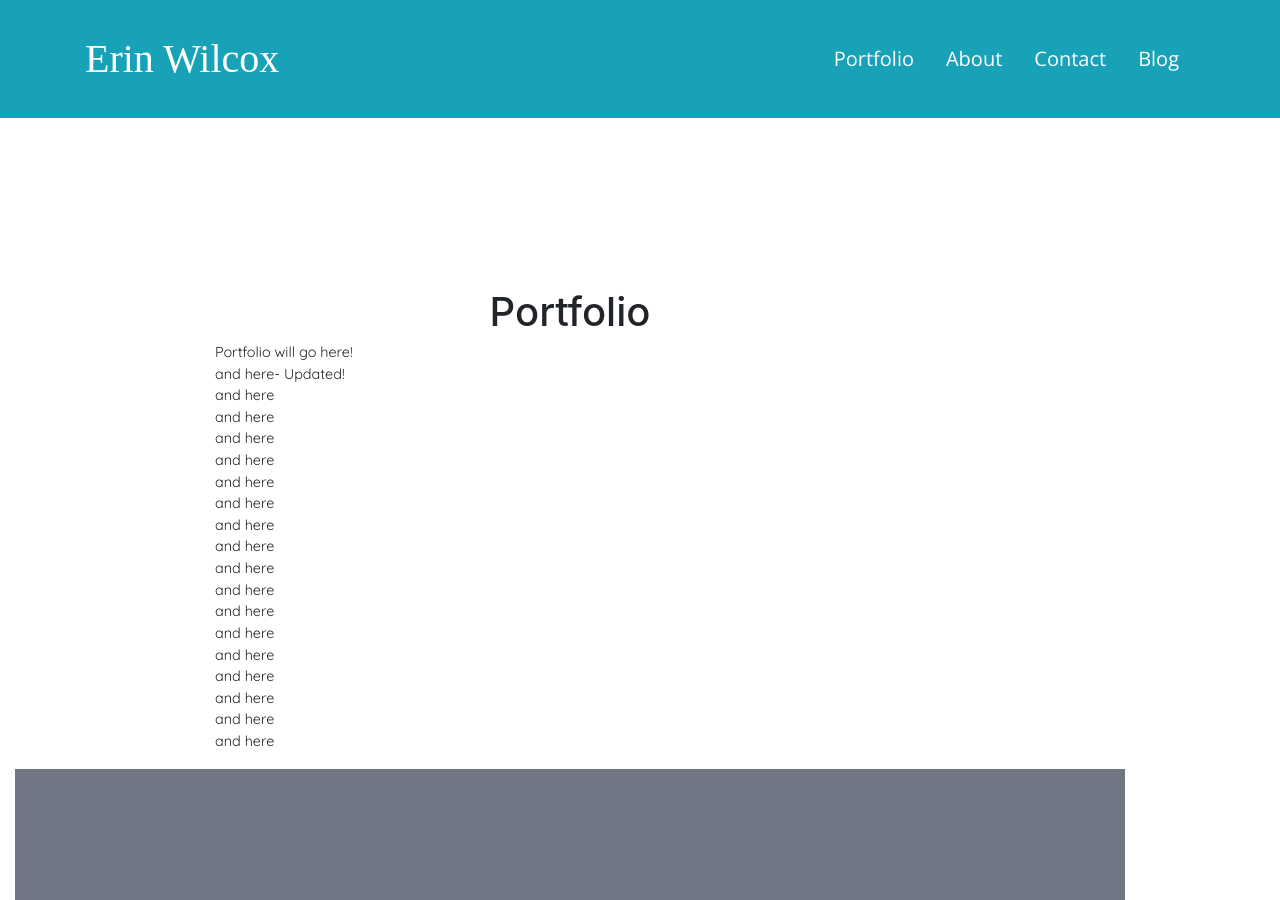
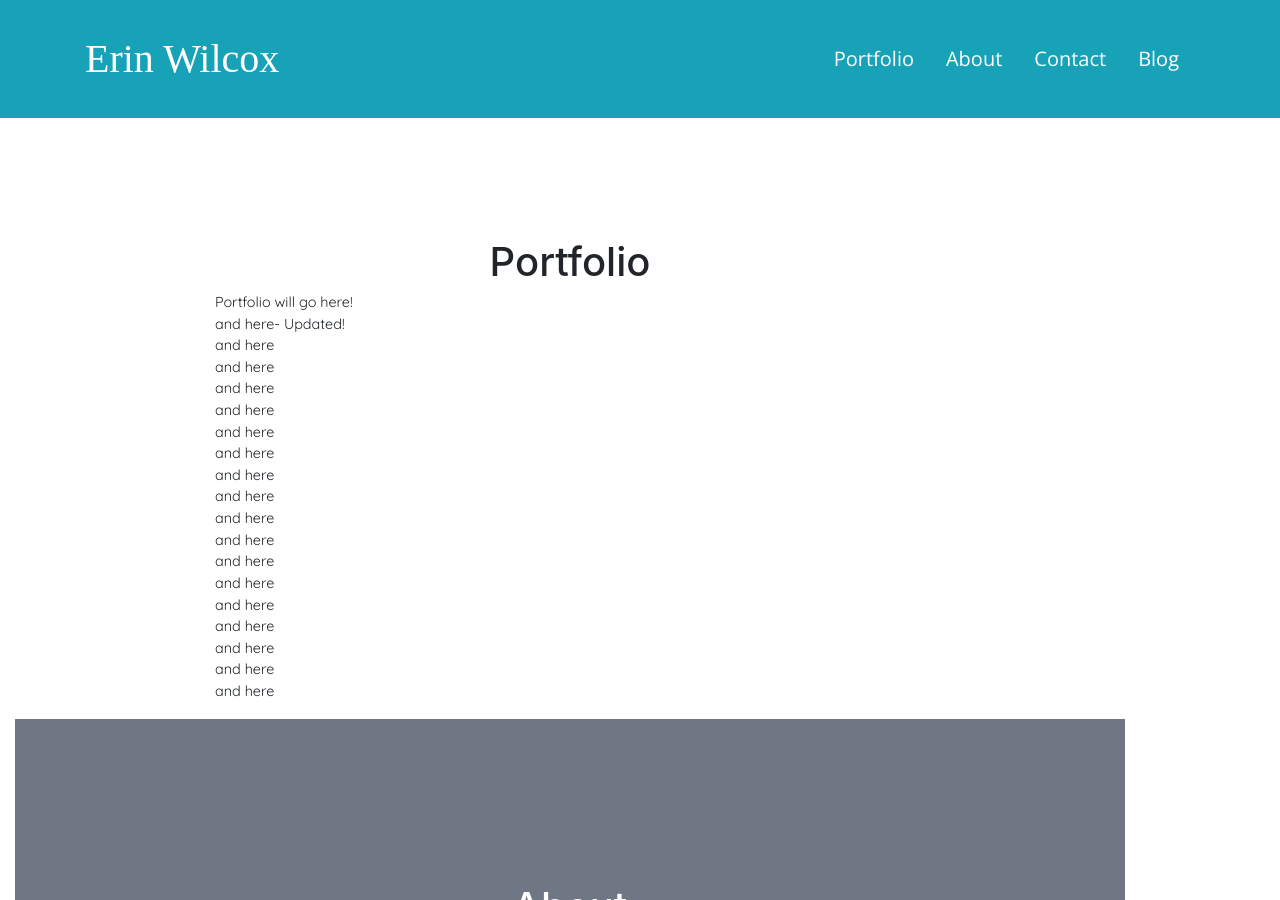
Before and after one commit to brookin8/brookin8.github.io, a Jekyll site: the page built from index.html, in a window 1280 px wide. Built offline with Jekyll 4.4.1, drawn with Linux system fonts in a browser that asks for light colours; some web fonts are replaced.

```diff
--- a/_layouts/index.html
+++ b/_layouts/index.html
@@ -9,12 +9,23 @@
         <link rel="stylesheet" href="https://maxcdn.bootstrapcdn.com/bootstrap/4.0.0-beta/css/bootstrap.min.css" integrity="sha384-/Y6pD6FV/Vv2HJnA6t+vslU6fwYXjCFtcEpHbNJ0lyAFsXTsjBbfaDjzALeQsN6M" crossorigin="anonymous">
         <link rel="stylesheet" href="/style.css">
 		<link href="https://fonts.googleapis.com/css?family=Istok+Web|Quicksand" rel="stylesheet">
+        <style>
+            body {
+                padding:20px,0px,0px,0px;
+            }
+            a {
+                text-decoration:none;
+            }
+            a.hover {
+                text-decoration: underline;
+            }
+        </style>
     </head>
     <body>
 
         {% include header.html %}
 
-        <div class="container" style="position:absolute;padding-top:100px;">
+        <div class="container" style="position:absolute;padding-top:50px;">
 
           {{ content }}
 
```
